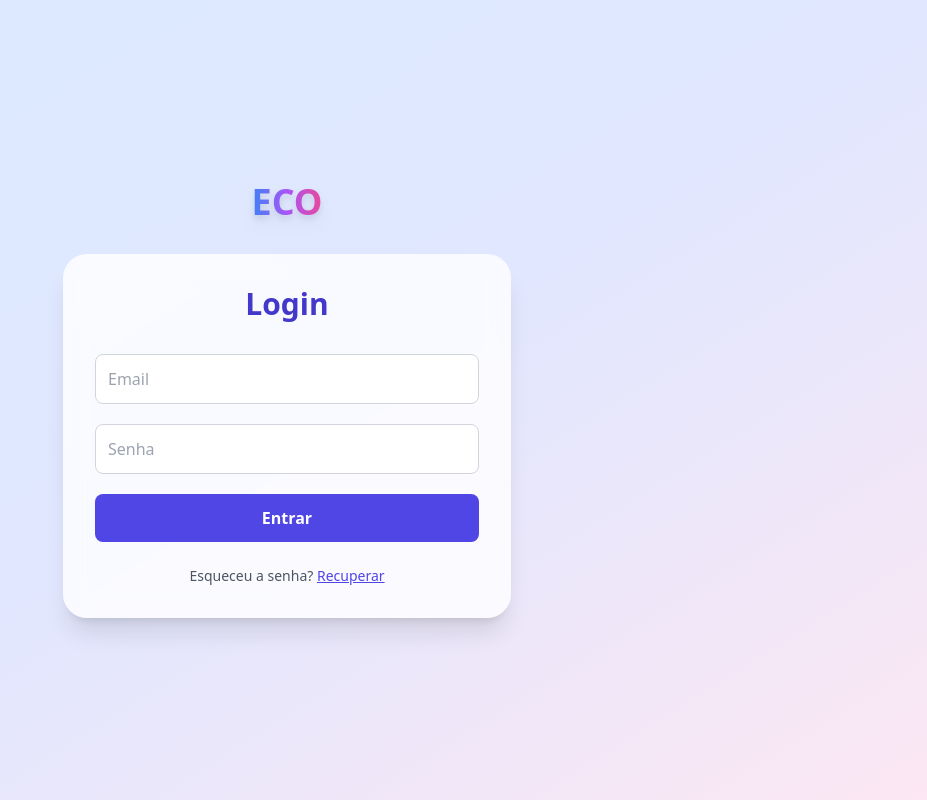
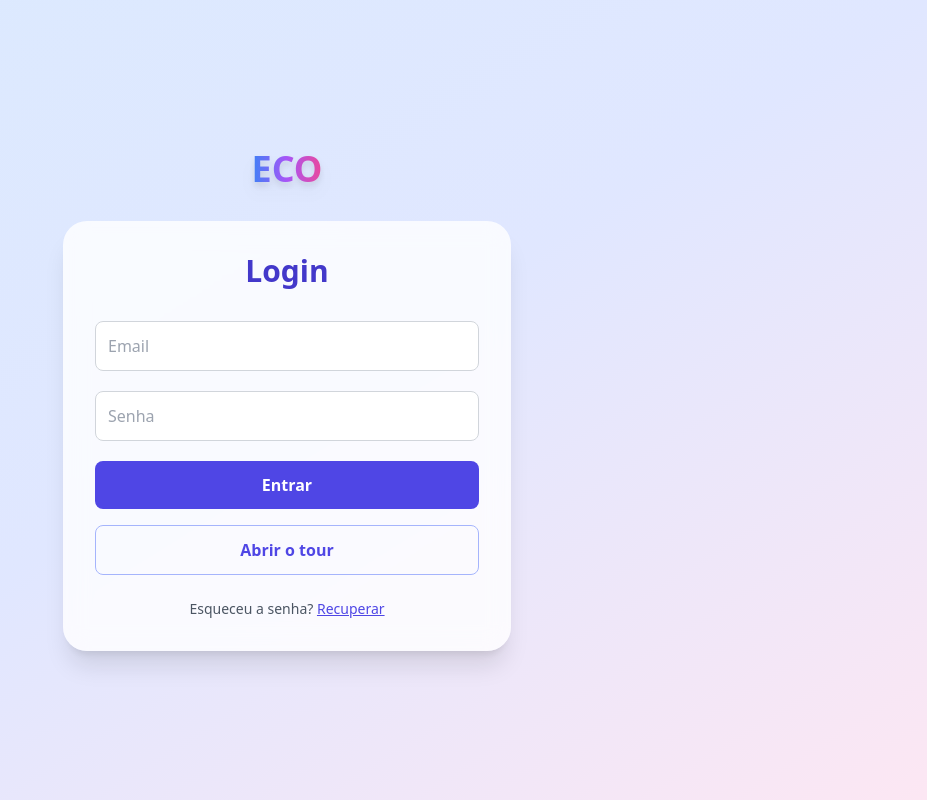
Before and after one commit to Bigajax/ECO, a React (Vite) app: page /login in a window 1280 px wide. Shown: the whole page, without its empty margins (353-1280 px from the left). Built offline with nearby package versions, Linux system fonts and the light colour scheme; no server answers.

Commit message:
Update LoginPage.tsx

```diff
--- a/src/app/LoginPage.tsx
+++ b/src/app/LoginPage.tsx
@@ -8,7 +8,6 @@ const LoginPage: React.FC = () => {
   const [loading, setLoading] = useState(false);
   const [error, setError] = useState<string | null>(null);
   const [logo, setLogo] = useState<React.ReactNode>(null); // Adiciona estado para a logo
-
   const navigate = useNavigate();
 
   // Componente da Logo ECO (mesmo componente usado na HomePage)
@@ -53,6 +52,10 @@ const LoginPage: React.FC = () => {
     setLoading(false);
   };
 
+  const handleOpenTour = () => {
+    navigate('/introduction'); // Aqui definimos a rota para a página de introdução
+  };
+
   return (
     <div className="min-h-screen w-full flex flex-col items-center justify-center bg-gradient-to-br from-blue-100 via-indigo-100 to-pink-100 px-4 py-12">
       {/* Adiciona a logo no topo */}
@@ -87,6 +90,14 @@ const LoginPage: React.FC = () => {
             {loading ? 'Entrando...' : 'Entrar'}
           </button>
         </form>
+        {/* Novo botão para abrir o tour */}
+        <button
+          type="button"
+          onClick={handleOpenTour}
+          className="w-full py-3 mt-4 rounded-lg text-indigo-600 font-bold border border-indigo-300 hover:bg-indigo-50 focus:outline-none focus:ring-2 focus:ring-indigo-400 transition"
+        >
+          Abrir o tour
+        </button>
         <div className="mt-6 text-center text-sm text-gray-600">
           Esqueceu a senha? <a href="#" className="text-indigo-600 underline">Recuperar</a>
         </div>
```
